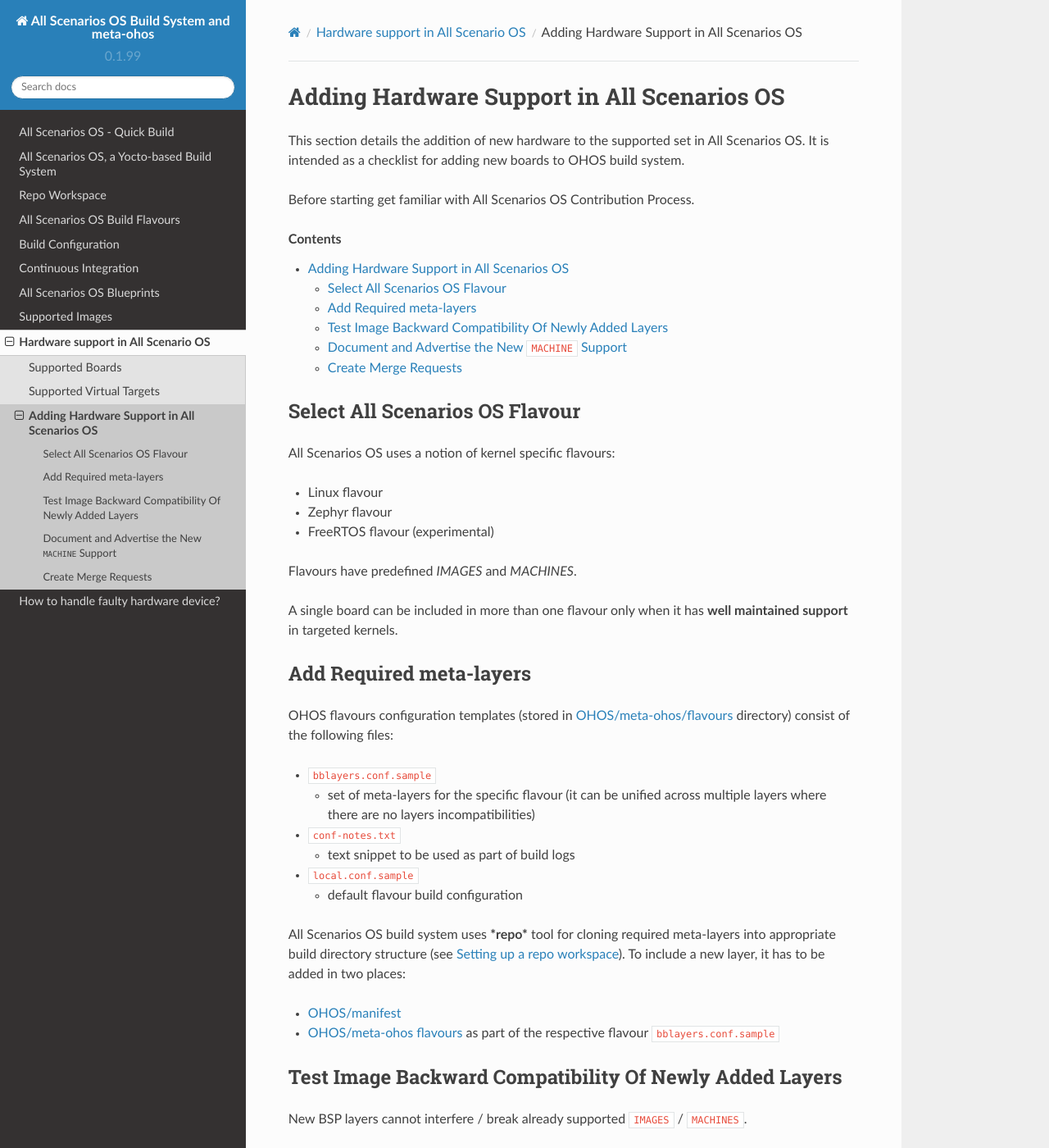
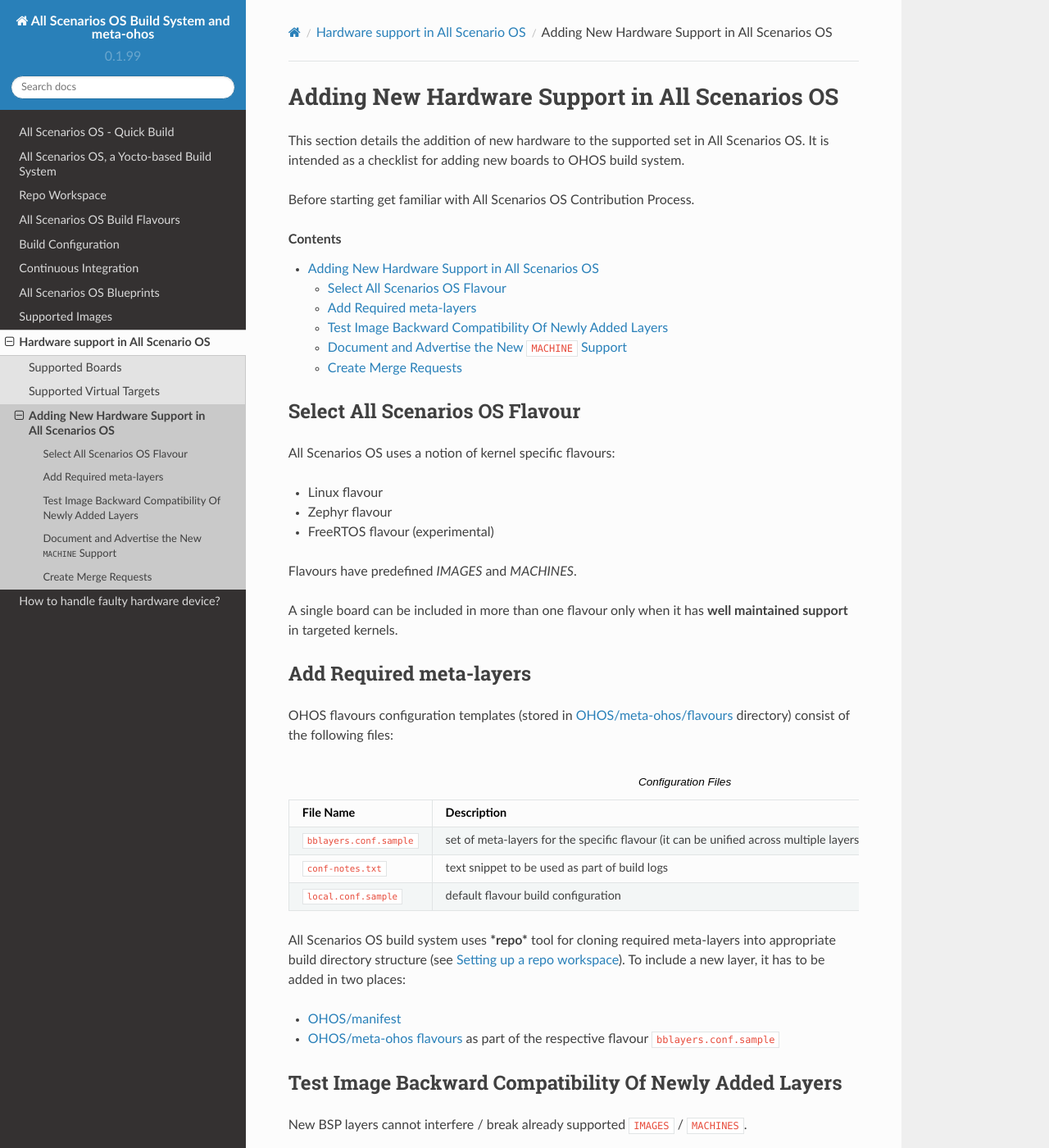
Before and after one commit to alema-r/Alessandro-Marcolini-Oniro, a Sphinx documentation site: the page built from docs/hardware-support/adding-hardware-support.rst, in a window 1280 px wide and 1400 px high. Shown: the whole window at 82% size. Built offline with Sphinx 7.4.7 and the Read the Docs theme 2.0.0, drawn with Linux system fonts in a browser that asks for light colours.

Commit message:
docs/adding-hardware-support.rst: Bulleted list converted to table format
Heading updated for New Hardware Support
Configuration file changed from bulleted list to table format

Signed-off-by: shettygururaj <gururaj.shetty@huawei.com>

```diff
--- a/docs/hardware-support/adding-hardware-support.rst
+++ b/docs/hardware-support/adding-hardware-support.rst
@@ -2,8 +2,8 @@
 ..
 .. SPDX-License-Identifier: CC-BY-4.0
 
-Adding Hardware Support in All Scenarios OS
-###########################################
+Adding New Hardware Support in All Scenarios OS
+###############################################
 
 This section details the addition of new hardware to the supported set in
 All Scenarios OS. It is intended as a checklist for adding new boards to OHOS build
@@ -34,18 +34,18 @@
 OHOS flavours configuration templates (stored in `OHOS/meta-ohos/flavours <https://git.ostc-eu.org/OSTC/OHOS/meta-ohos/-/tree/develop/flavours>`_
 directory) consist of the following files:
 
-* ``bblayers.conf.sample``
+.. list-table:: Configuration Files
+   :header-rows: 1
 
-  * set of meta-layers for the specific flavour (it can be unified across
-    multiple layers where there are no layers incompatibilities)
-
-* ``conf-notes.txt``
-
-  * text snippet to be used as part of build logs
-
-* ``local.conf.sample``
-
-  * default flavour build configuration
+   * - File Name
+     - Description
+   * - ``bblayers.conf.sample``
+     - set of meta-layers for the specific flavour (it can be unified across
+       multiple layers where there are no layers incompatibilities)
+   * - ``conf-notes.txt``
+     - text snippet to be used as part of build logs
+   * - ``local.conf.sample``
+     - default flavour build configuration
 
 All Scenarios OS build system uses ***repo*** tool for cloning required meta-layers
 into appropriate build directory structure (see :ref:`Setting up a repo workspace <RepoWorkspace>`).
```
